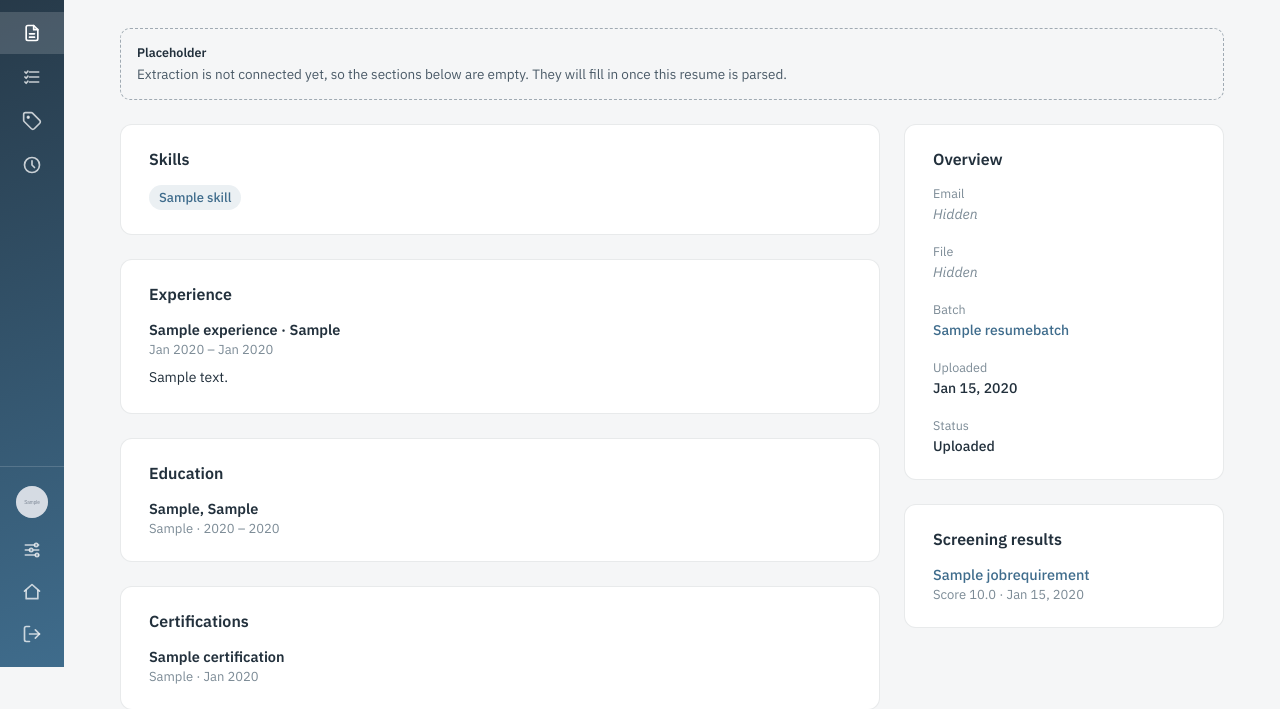
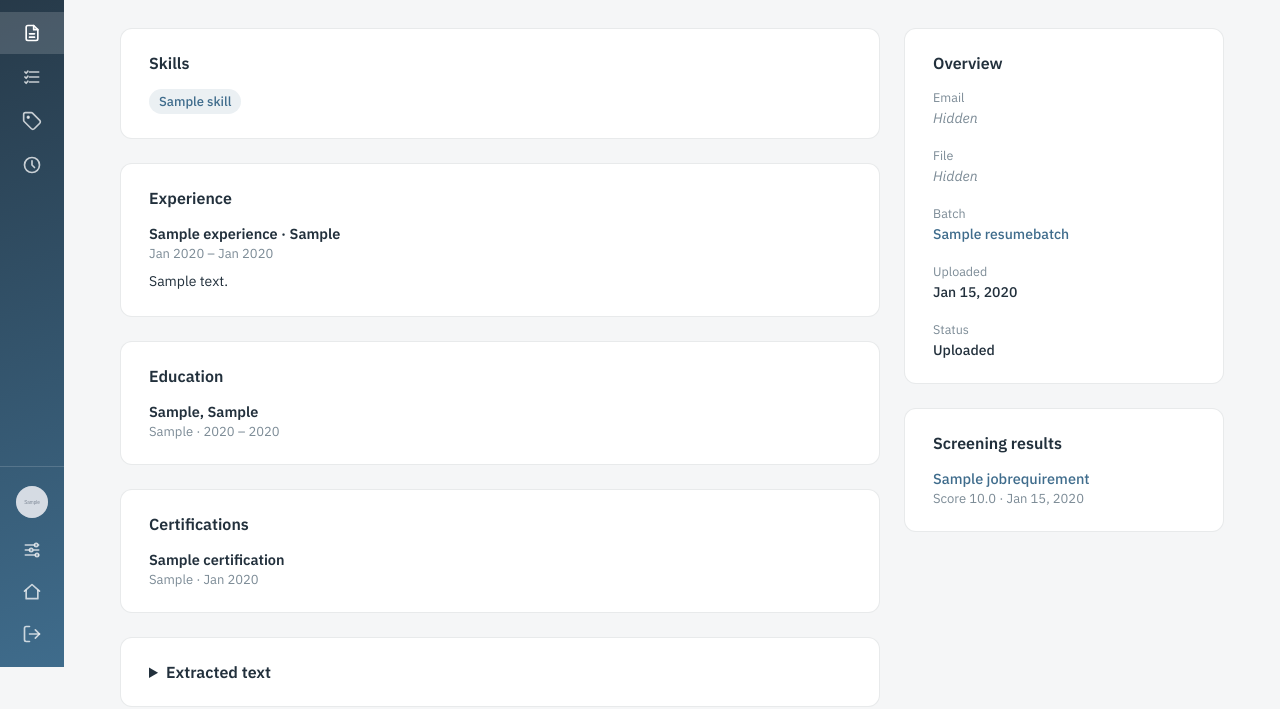
Before and after one commit to vnnvncnt3/TugmaSycan, a Django app: page /resumes/1/ in a window 1280 px wide. Shown: the part 133-842 px from the top of the page. Run offline with Django 5.2, Linux system fonts and the light colour scheme; a user stored in the database is signed in; tables that the repository leaves empty hold one stand-in row (values such as "Sample post"); grey boxes marked "Sample" are stand-in pictures; parts of the project's set-up code (start-up, migrations or seed data) failed here and were passed over.

Commit message:
fix(resumes): read Word tables and clean up resume screens

```diff
--- a/apps/resumes/views.py
+++ b/apps/resumes/views.py
@@ -14,6 +14,7 @@ from apps.skills.models import Skill
 from .extraction import parse_resume
 from .forms import ALLOWED_EXTENSIONS, MAX_FILE_MB, MAX_FILES, UploadBatchForm
 from .models import Resume, ResumeBatch
+from apps.user_settings.utils import fair_review_default
 
 BATCH_PAGE_SIZE = 10
 RESUME_PAGE_SIZE = 20
@@ -24,12 +25,6 @@ def _querystring(request):
     params = request.GET.copy()
     params.pop('page', None)
     return params.urlencode()
-
-
-def _fair_review_default(user):
-    """User's saved Fair Review preference (False if they have no settings row yet)."""
-    return bool(getattr(getattr(user, 'usersettings', None), 'default_fair_review', False))
-
 
 def _guess_name(filename):
     # STUB: placeholder until text extraction fills in the real candidate name.
@@ -159,7 +154,7 @@ def batch_detail_view(request, pk):
         'q': q,
         'querystring': _querystring(request),
         'has_filters': bool(status or q),
-        'fair_default': _fair_review_default(request.user),
+        'fair_default': fair_review_default(request.user),
     })
 
 
@@ -186,5 +181,5 @@ def resume_detail_view(request, pk):
         'experience': resume.experience_entries.order_by(F('end_date').desc(nulls_first=True), '-start_date'),
         'education': resume.education_entries.order_by(F('end_date').desc(nulls_first=True), '-start_date'),
         'certifications': resume.certifications.order_by('-date_obtained'),
-        'fair_default': _fair_review_default(request.user),
+        'fair_default': fair_review_default(request.user),
     })
--- a/templates/resumes/resume_detail.html
+++ b/templates/resumes/resume_detail.html
@@ -29,12 +29,7 @@
     </div>
   </header>
 
-  {% if resume.status == resume.Status.UPLOADED %}
-    <div class="stub-note" style="margin-bottom:24px">
-      <strong>Placeholder</strong>
-      Extraction is not connected yet, so the sections below are empty. They will fill in once this resume is parsed.
-    </div>
-  {% elif resume.status == resume.Status.FAILED or resume.status == resume.Status.REJECTED %}
+  {% if resume.status == resume.Status.FAILED or resume.status == resume.Status.REJECTED %}
     <div class="stub-note" style="margin-bottom:24px">
       <strong>{{ resume.get_status_display }}</strong>
       This file could not be read. Scanned PDFs without a text layer are not supported.
@@ -65,7 +60,7 @@
             {% endfor %}
           </ul>
         {% else %}
-          <p class="field-hint">No experience extracted yet.</p>
+          <p class="field-hint">Not extracted. This version reads skills only.</p>
         {% endif %}
       </section>
 
@@ -81,7 +76,7 @@
             {% endfor %}
           </ul>
         {% else %}
-          <p class="field-hint">No education extracted yet.</p>
+          <p class="field-hint">Not extracted. This version reads skills only.</p>
         {% endif %}
       </section>
 
@@ -97,7 +92,7 @@
             {% endfor %}
           </ul>
         {% else %}
-          <p class="field-hint">No certifications extracted yet.</p>
+          <p class="field-hint">Not extracted. This version reads skills only.</p>
         {% endif %}
       </section>
 
--- a/templates/resumes/upload.html
+++ b/templates/resumes/upload.html
@@ -56,10 +56,6 @@
       <li>Scanned PDFs without a text layer cannot be read.</li>
       <li>Rejected or unreadable files are flagged per resume.</li>
     </ul>
-    <div class="stub-note" style="margin-top:20px">
-      <strong>Placeholder</strong>
-      Extraction and scoring are not connected yet. Uploaded resumes stay in “Uploaded” status until that backend is added.
-    </div>
   </aside>
 </div>
 {% endblock %}
```
Also changed, not shown: apps/resumes/extraction.py (+6 -1 lines), templates/resumes/batch_detail.html (+0 -7 lines).
